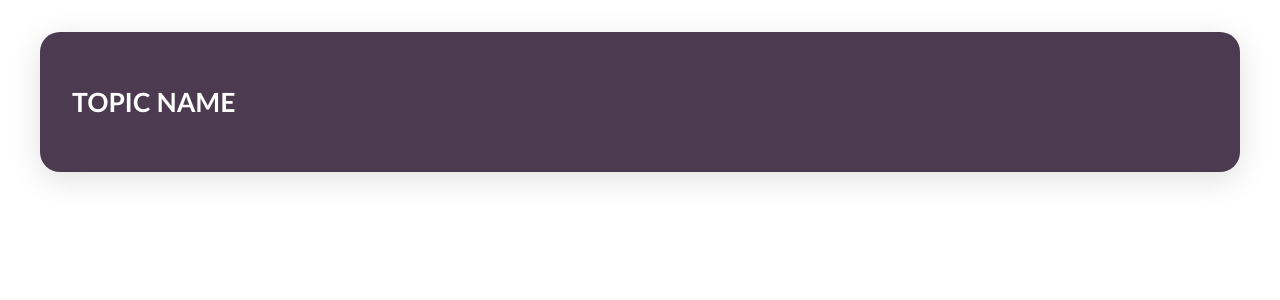
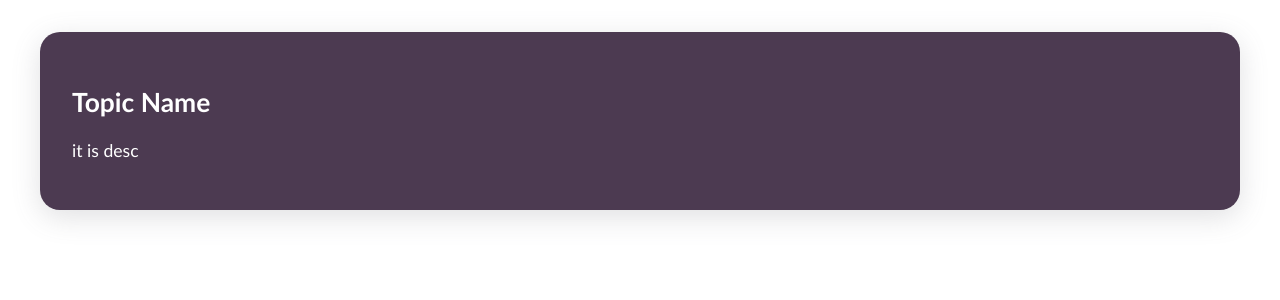
Before and after one commit to Kushal-Kanungo/angular-ygnske, an Angular app: page / in a window 1280 px wide. Shown: the top 300 px of the page. Built offline with nearby package versions, Linux system fonts and the light colour scheme.

Commit message:
Boilerplate

```diff
--- a/src/app/app.component.html
+++ b/src/app/app.component.html
@@ -1,3 +1,4 @@
 <section id="interpolation">
-  <h1>TOPIC NAME</h1>
+  <h1>{{ topicName }}</h1>
+  <p>{{ desc }}</p>
 </section>
--- a/src/app/app.component.ts
+++ b/src/app/app.component.ts
@@ -6,5 +6,6 @@ import { Component } from '@angular/core';
   styleUrls: ['./app.component.css'],
 })
 export class AppComponent {
-
+  topicName = 'Topic Name';
+  desc = 'it is desc';
 }
```
